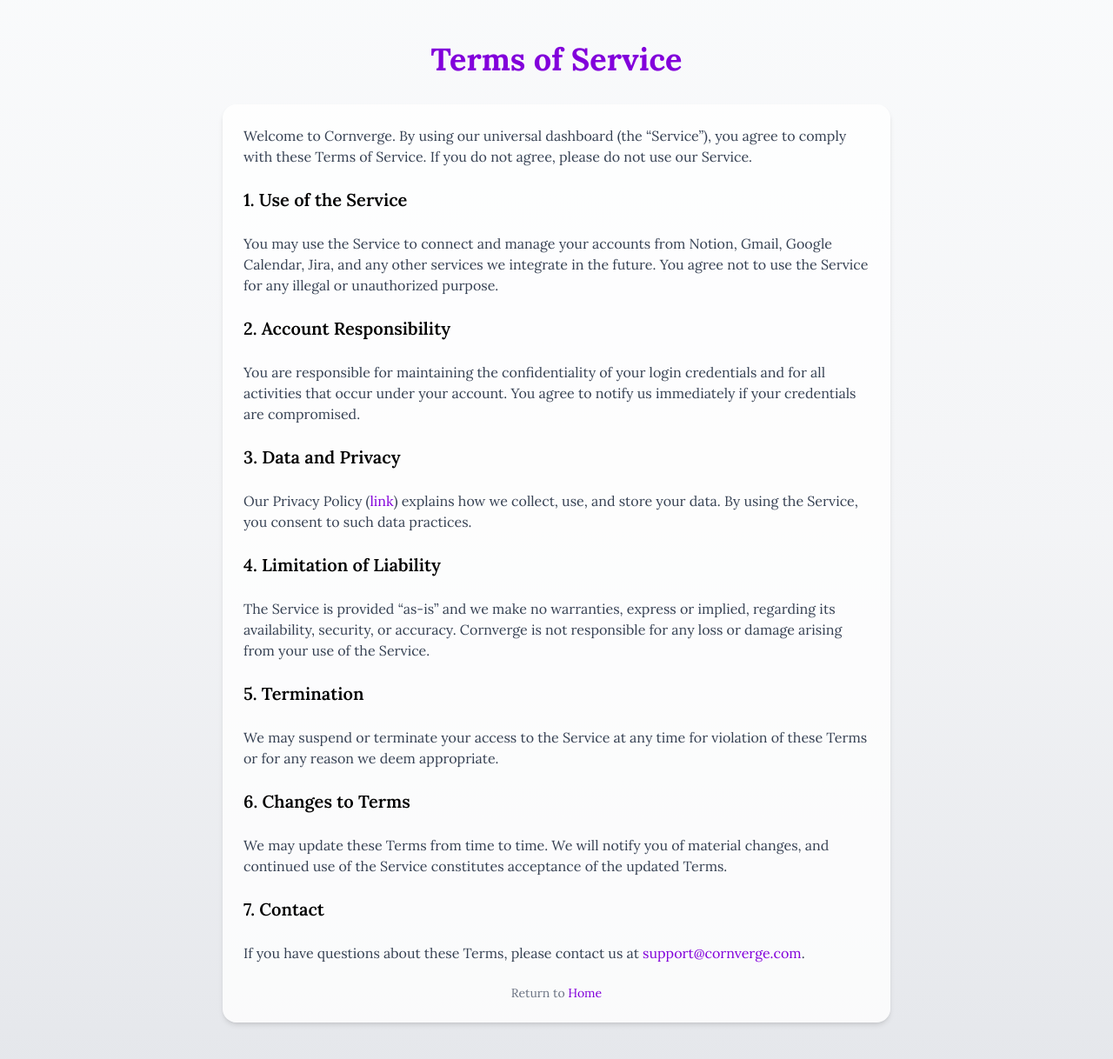
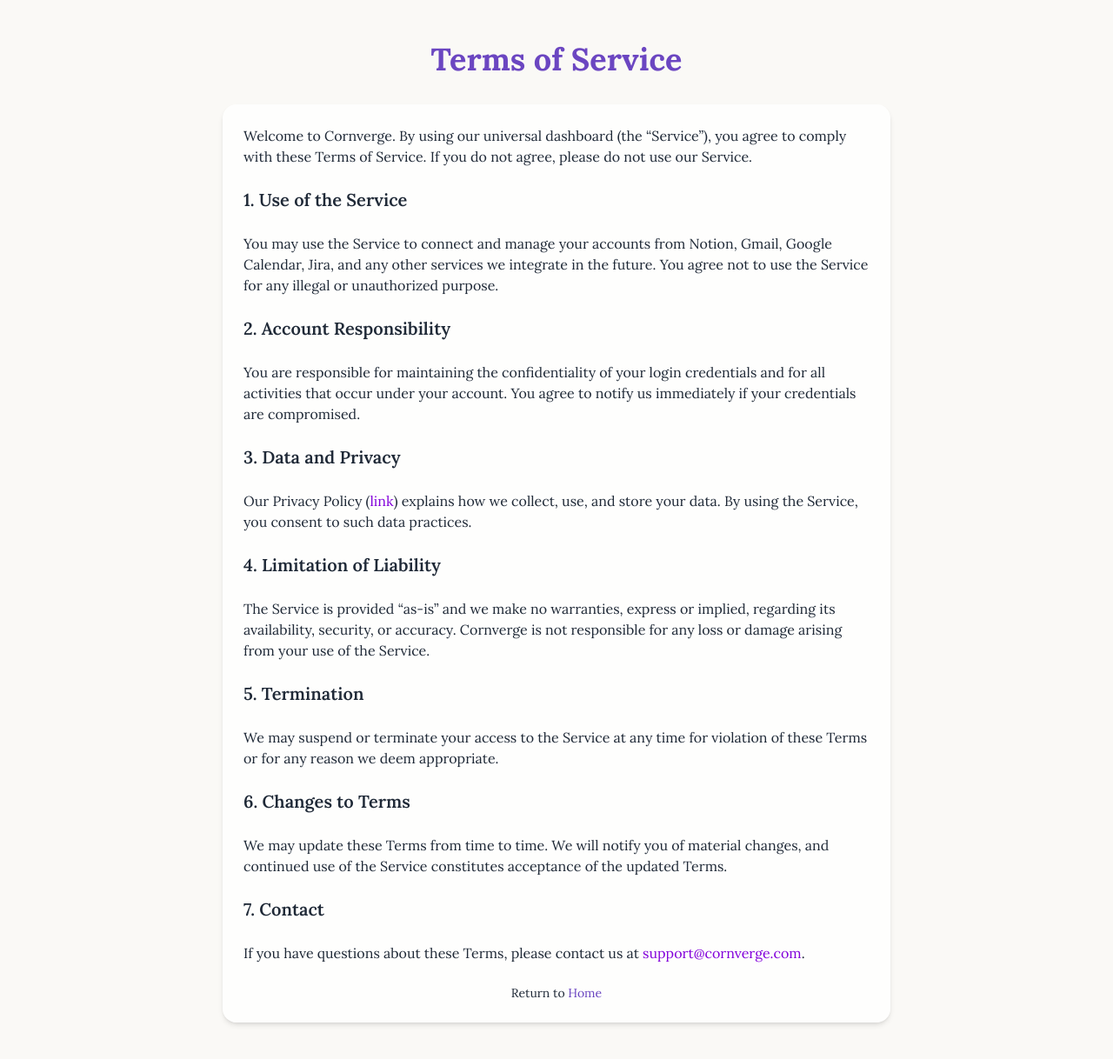
Before and after one commit to Bunny099/cornverge, a Next.js app: page /terms in a window 1280 px wide. Shown: the top 1218 px of the page at 87% size. Built offline with nearby package versions, Linux system fonts and the light colour scheme.

Commit message:
UI:updated the privacy and terms page

```diff
--- a/src/app/privacy/page.tsx
+++ b/src/app/privacy/page.tsx
@@ -2,17 +2,17 @@
 
 export default function PrivacyPolicy() {
   return (
-    <div className="min-h-screen flex flex-col items-center px-4 py-12 bg-gradient-to-b from-gray-50 via-gray-100 to-gray-200">
-      <h1 className="text-3xl md:text-4xl font-extrabold text-purple-700 mb-8 text-center">
+    <div className="min-h-screen flex flex-col items-center px-4 py-12 bg-background text-foreground">
+      <h1 className="text-3xl md:text-4xl font-extrabold text-primary mb-8 text-center">
         Privacy Policy
       </h1>
 
-      <div className="max-w-3xl bg-white/80 p-6 rounded-2xl shadow-md text-gray-700 space-y-6">
+      <div className="max-w-3xl bg-card/80 p-6 rounded-2xl shadow-md text-foregound space-y-6">
         <p>
           Cornverge (“we”, “our”, or “us”) respects your privacy and is committed to protecting it. This Privacy Policy explains how we collect, use, and store information when you connect your accounts to our universal dashboard.
         </p>
 
-        <h2 className="text-xl font-semibold mt-4 text-black">Information We Collect</h2>
+        <h2 className="text-xl font-semibold text-foreground mt-4">Information We Collect</h2>
         <p>When you connect services such as Notion, Gmail, Google Calendar, and Jira, we may collect:</p>
         <ul className="list-disc ml-6 space-y-1">
           <li>Your basic account information (name, email) from connected services.</li>
@@ -20,30 +20,30 @@
           <li>Any information you explicitly provide to the dashboard (e.g., project names, notes, tasks).</li>
         </ul>
 
-        <h2 className="text-xl font-semibold mt-4 text-black">How We Use Your Information</h2>
+        <h2 className="text-xl font-semibold text-foreground mt-4">How We Use Your Information</h2>
         <ul className="list-disc ml-6 space-y-1">
           <li>To display your data from connected services in the dashboard.</li>
           <li>To synchronize and manage tasks, events, or notes across your connected accounts.</li>
           <li>To improve and maintain the functionality of the dashboard.</li>
         </ul>
 
-        <h2 className="text-xl font-semibold mt-4 text-black">Data Security</h2>
+        <h2 className="text-xl font-semibold text-foreground mt-4">Data Security</h2>
         <p>
           We take reasonable measures to store your tokens and data securely. Tokens are encrypted and never shared with third parties except to access the services you have connected.
         </p>
 
-        <h2 className="text-xl font-semibold mt-4 text-black">Your Rights</h2>
+        <h2 className="text-xl font-semibold text-foreground mt-4">Your Rights</h2>
         <ul className="list-disc ml-6 space-y-1">
           <li>You can disconnect any connected account at any time.</li>
           <li>You can request deletion of your data by contacting us at <span className="text-purple-700">support@cornverge.com</span>.</li>
         </ul>
 
-        <h2 className="text-xl font-semibold mt-4 text-black">Updates</h2>
+        <h2 className="text-xl font-semibold text-foreground mt-4">Updates</h2>
         <p>
           We may update this Privacy Policy as we add new integrations or features. Please review this page periodically for any changes.
         </p>
 
-        <p className="mt-6 text-sm text-gray-500 text-center">
+        <p className="mt-6 text-sm text-forground text-center">
           Return to <Link href="/" className="text-purple-700 hover:underline">Home</Link>
         </p>
       </div>
--- a/src/app/terms/page.tsx
+++ b/src/app/terms/page.tsx
@@ -2,53 +2,53 @@
 
 export default function TermsOfService() {
   return (
-    <div className="min-h-screen flex flex-col items-center px-4 py-12 bg-gradient-to-b from-gray-50 via-gray-100 to-gray-200">
-      <h1 className="text-3xl md:text-4xl font-extrabold text-purple-700 mb-8 text-center">
+    <div  className="min-h-screen flex flex-col items-center px-4 py-12 bg-background text-foreground">
+      <h1 className="text-3xl md:text-4xl font-extrabold text-primary mb-8 text-center">
         Terms of Service
       </h1>
 
-      <div className="max-w-3xl bg-white/80 p-6 rounded-2xl shadow-md text-gray-700 space-y-6">
+      <div className="max-w-3xl bg-card/80 p-6 rounded-2xl shadow-md text-foreground space-y-6">
         <p>
           Welcome to Cornverge. By using our universal dashboard (the “Service”), you agree to comply with these Terms of Service. If you do not agree, please do not use our Service.
         </p>
 
-        <h2 className="text-xl font-semibold mt-4 text-black">1. Use of the Service</h2>
+        <h2 className="text-xl font-semibold text-foreground mt-4">1. Use of the Service</h2>
         <p>
           You may use the Service to connect and manage your accounts from Notion, Gmail, Google Calendar, Jira, and any other services we integrate in the future. You agree not to use the Service for any illegal or unauthorized purpose.
         </p>
 
-        <h2 className="text-xl font-semibold mt-4 text-black">2. Account Responsibility</h2>
+        <h2 className="text-xl font-semibold text-foreground mt-4">2. Account Responsibility</h2>
         <p>
           You are responsible for maintaining the confidentiality of your login credentials and for all activities that occur under your account. You agree to notify us immediately if your credentials are compromised.
         </p>
 
-        <h2 className="text-xl font-semibold mt-4 text-black">3. Data and Privacy</h2>
+        <h2 className="text-xl font-semibold text-foreground mt-4">3. Data and Privacy</h2>
         <p>
           Our Privacy Policy (<Link href="/privacy" className="text-purple-700 hover:underline">link</Link>) explains how we collect, use, and store your data. By using the Service, you consent to such data practices.
         </p>
 
-        <h2 className="text-xl font-semibold mt-4 text-black">4. Limitation of Liability</h2>
+        <h2 className="text-xl font-semibold text-foreground mt-4">4. Limitation of Liability</h2>
         <p>
           The Service is provided “as-is” and we make no warranties, express or implied, regarding its availability, security, or accuracy. Cornverge is not responsible for any loss or damage arising from your use of the Service.
         </p>
 
-        <h2 className="text-xl font-semibold mt-4 text-black">5. Termination</h2>
+        <h2 className="text-xl font-semibold text-foreground mt-4">5. Termination</h2>
         <p>
           We may suspend or terminate your access to the Service at any time for violation of these Terms or for any reason we deem appropriate.
         </p>
 
-        <h2 className="text-xl font-semibold mt-4 text-black">6. Changes to Terms</h2>
+        <h2 className="text-xl font-semibold text-foreground mt-4">6. Changes to Terms</h2>
         <p>
           We may update these Terms from time to time. We will notify you of material changes, and continued use of the Service constitutes acceptance of the updated Terms.
         </p>
 
-        <h2 className="text-xl font-semibold mt-4 text-black">7. Contact</h2>
+        <h2 className="text-xl font-semibold text-foreground mt-4">7. Contact</h2>
         <p>
           If you have questions about these Terms, please contact us at <span className="text-purple-700">support@cornverge.com</span>.
         </p>
 
-        <p className="mt-6 text-sm text-gray-500 text-center">
-          Return to <Link href="/" className="text-purple-700 hover:underline">Home</Link>
+        <p className="mt-6 text-sm text-foregound text-center">
+          Return to <Link href="/" className="text-primary hover:underline">Home</Link>
         </p>
       </div>
     </div>
```
